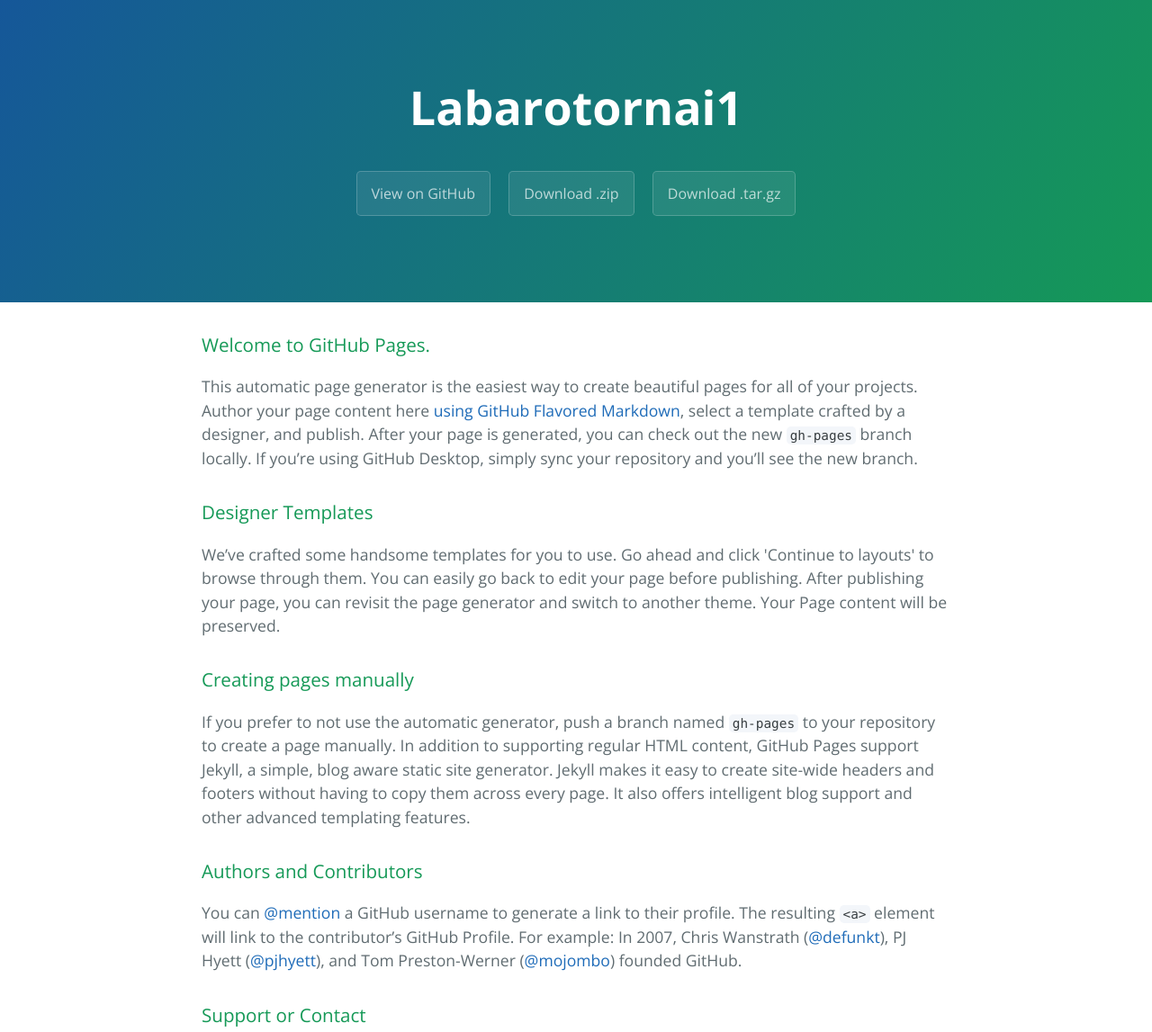
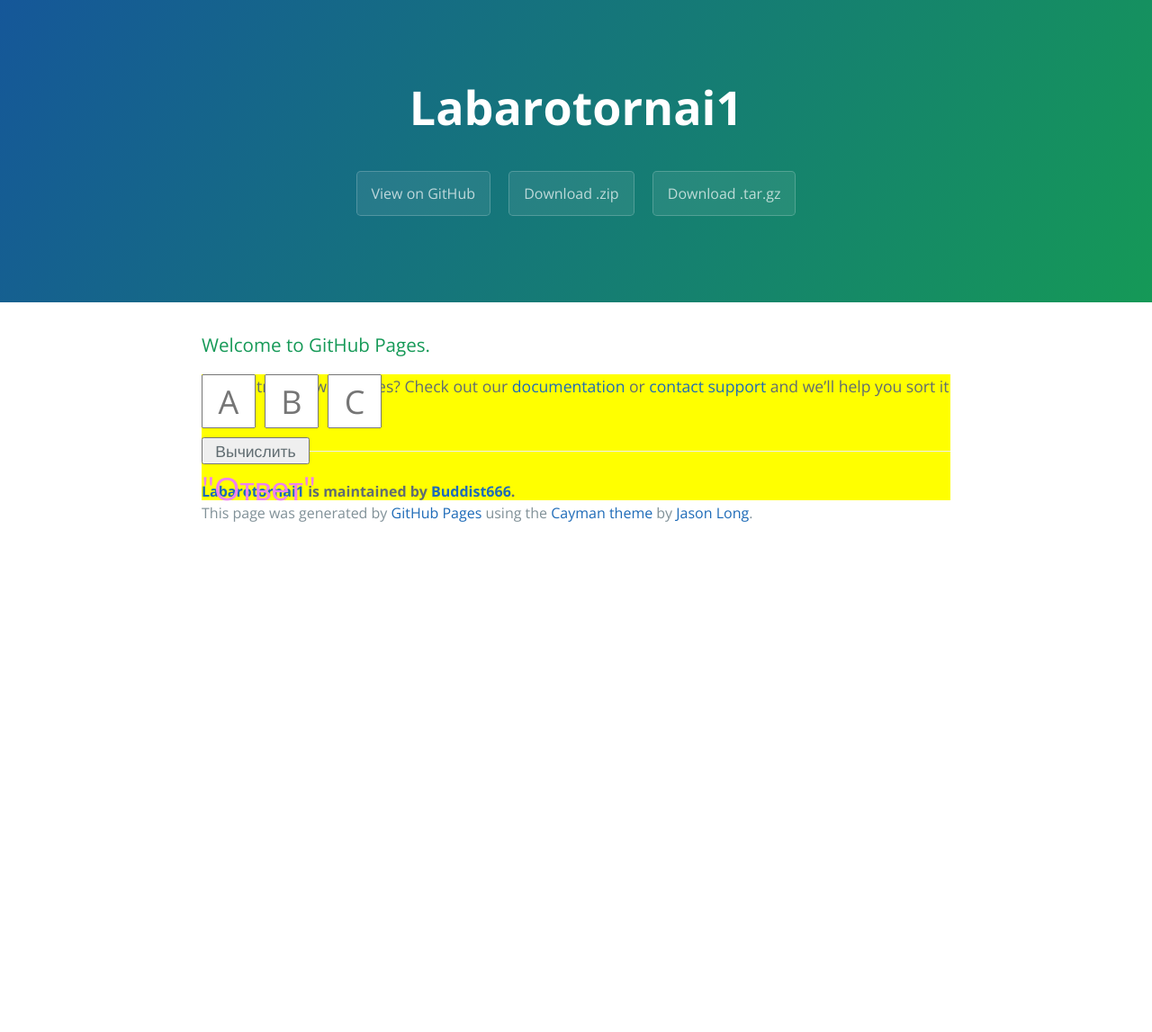
Before and after one commit to Buddist666/Labarotornai1, a plain HTML site: page index.html in a window 1280 px wide. Shown: the top 1147 px of the page at 90% size. After the commit the page ends 800 px from the top, so only its background shows below. Drawn offline with nearby package versions, Linux system fonts and the light colour scheme.

Commit message:
Update index.html

```diff
--- a/index.html
+++ b/index.html
@@ -22,25 +22,58 @@
       <h3>
 <a id="welcome-to-github-pages" class="anchor" href="#welcome-to-github-pages" aria-hidden="true"><span class="octicon octicon-link"></span></a>Welcome to GitHub Pages.</h3>
 
-<p>This automatic page generator is the easiest way to create beautiful pages for all of your projects. Author your page content here <a href="https://guides.github.com/features/mastering-markdown/">using GitHub Flavored Markdown</a>, select a template crafted by a designer, and publish. After your page is generated, you can check out the new <code>gh-pages</code> branch locally. If you’re using GitHub Desktop, simply sync your repository and you’ll see the new branch.</p>
+<!DOCTYPE HTML>
+<html>
+<head>
+    <style>
+        .td {
+            width: 60px;
+            height: 60px;
+            font-size: 36px;
+            text-align: center;
+            position: absolute;
+        }
+        #area {
+            position: relative;
+            height: 140px;
+            background-color: yellow;
+        }
 
-<h3>
-<a id="designer-templates" class="anchor" href="#designer-templates" aria-hidden="true"><span class="octicon octicon-link"></span></a>Designer Templates</h3>
+        #answer {
+            font-size: 36px;
+            color: violet;
+        }
+    </style>
+</head>
 
-<p>We’ve crafted some handsome templates for you to use. Go ahead and click 'Continue to layouts' to browse through them. You can easily go back to edit your page before publishing. After publishing your page, you can revisit the page generator and switch to another theme. Your Page content will be preserved.</p>
+<body>
 
-<h3>
-<a id="creating-pages-manually" class="anchor" href="#creating-pages-manually" aria-hidden="true"><span class="octicon octicon-link"></span></a>Creating pages manually</h3>
+<div id="area">
 
-<p>If you prefer to not use the automatic generator, push a branch named <code>gh-pages</code> to your repository to create a page manually. In addition to supporting regular HTML content, GitHub Pages support Jekyll, a simple, blog aware static site generator. Jekyll makes it easy to create site-wide headers and footers without having to copy them across every page. It also offers intelligent blog support and other advanced templating features.</p>
+    <input type="text" class="td" placeholder="A" id="td11" style="top:0px; left:0px;">
+    <input type="text" class="td" placeholder="B" id="td12" style="top:0px; left:70px;">
+    <input type="text" class="td" placeholder="C" id="td21" style="top:0px; left:140px;">
 
-<h3>
-<a id="authors-and-contributors" class="anchor" href="#authors-and-contributors" aria-hidden="true"><span class="octicon octicon-link"></span></a>Authors and Contributors</h3>
 
-<p>You can <a href="https://github.com/blog/821" class="user-mention">@mention</a> a GitHub username to generate a link to their profile. The resulting <code>&lt;a&gt;</code> element will link to the contributor’s GitHub Profile. For example: In 2007, Chris Wanstrath (<a href="https://github.com/defunkt" class="user-mention">@defunkt</a>), PJ Hyett (<a href="https://github.com/pjhyett" class="user-mention">@pjhyett</a>), and Tom Preston-Werner (<a href="https://github.com/mojombo" class="user-mention">@mojombo</a>) founded GitHub.</p>
+    <input type="button"
+           value="Вычислить" onclick="det()" style="position: absolute; top:70px; left: 0px; width: 120px; height: 30px;">
+    <span style="position: absolute; top:100px; left:0px;" id = "answer"> "Ответ"  </span>
 
-<h3>
-<a id="support-or-contact" class="anchor" href="#support-or-contact" aria-hidden="true"><span class="octicon octicon-link"></span></a>Support or Contact</h3>
+<script>
+    function det() {
+        var a11, a12, a21, opr;
+        a11 = parseInt( document.getElementById("td11").value );
+        a12 = parseInt( document.getElementById("td12").value );
+        a21 = parseInt( document.getElementById("td21").value );
+
+        opr = a11 * a12 * a21;
+        document.getElementById("answer").innerHTML =
+                String( opr );
+
+
+    }
+
+</script>
 
 <p>Having trouble with Pages? Check out our <a href="https://help.github.com/pages">documentation</a> or <a href="https://github.com/contact">contact support</a> and we’ll help you sort it out.</p>
 
```
